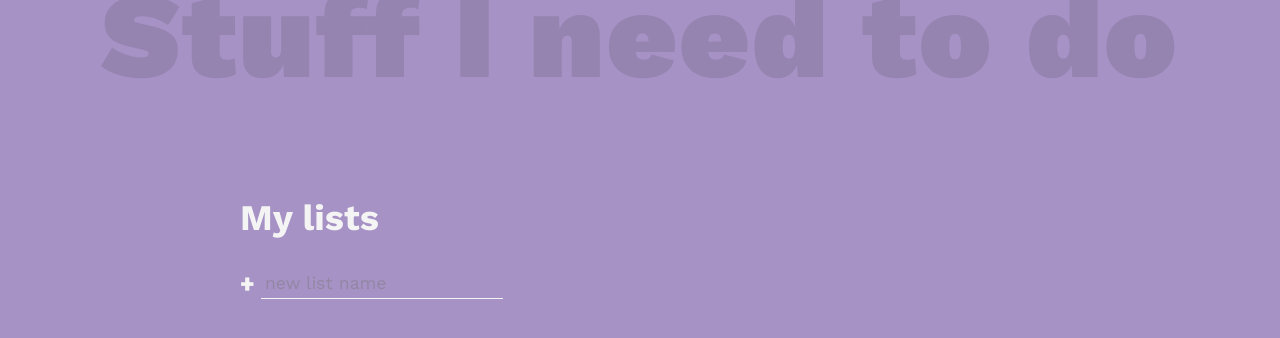
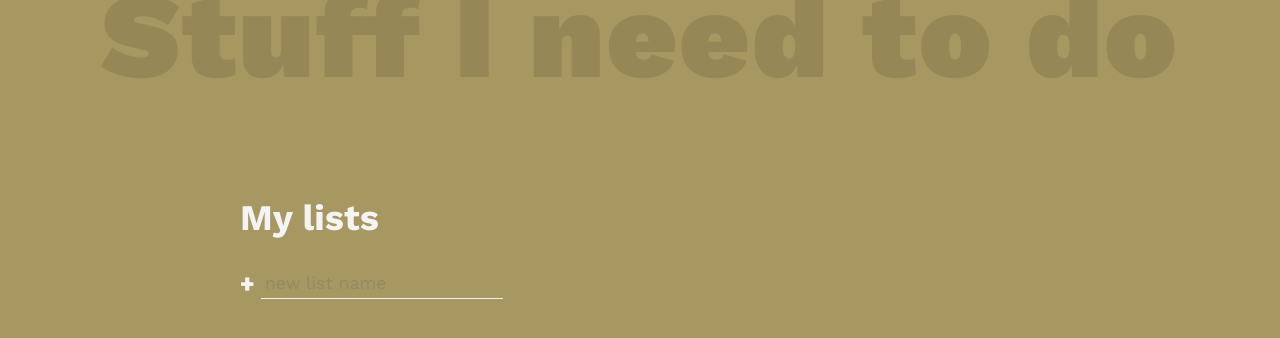
Before and after one commit to Yueran-Yu/Yueran-Yu.github.io-test_file, a website: page toDoList-Demo/javascript-finished/index.html in a window 1280 px wide. Drawn offline with nearby package versions, Linux system fonts and the light colour scheme.

Commit message:
change the background color of the to do list

```diff
--- a/toDoList-Demo/javascript-finished/css/main.css
+++ b/toDoList-Demo/javascript-finished/css/main.css
@@ -1,5 +1,5 @@
 :root {
-    --clr-primary: rgb(166, 146, 197);
+    --clr-primary: rgba(138, 116, 44, 0.747);
     --clr-light: #f4f4f4;
     --clr-dark: #333;
     --clr-warning: rgb(99, 36, 36);
```
Also changed, not shown: 1 other file.
